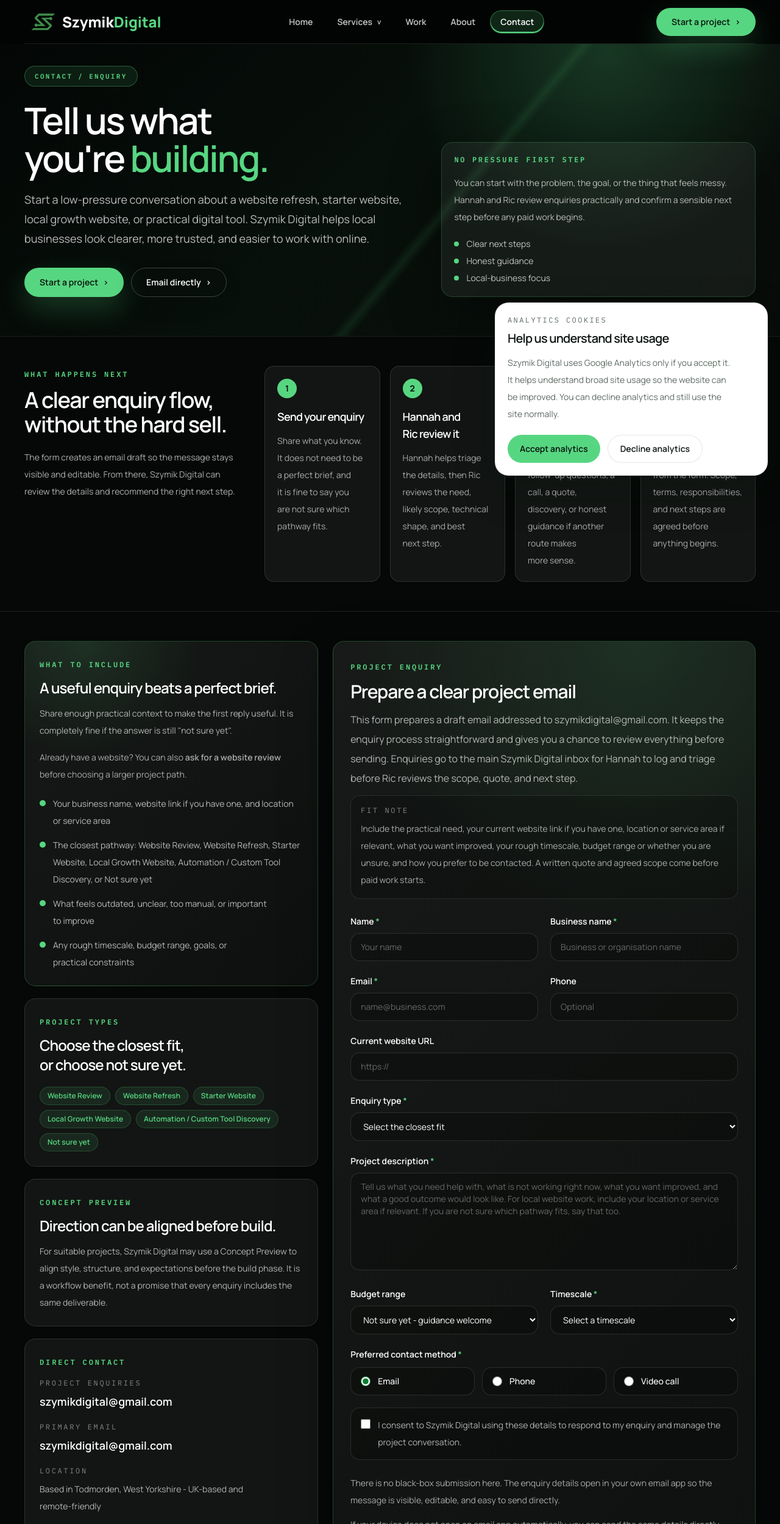
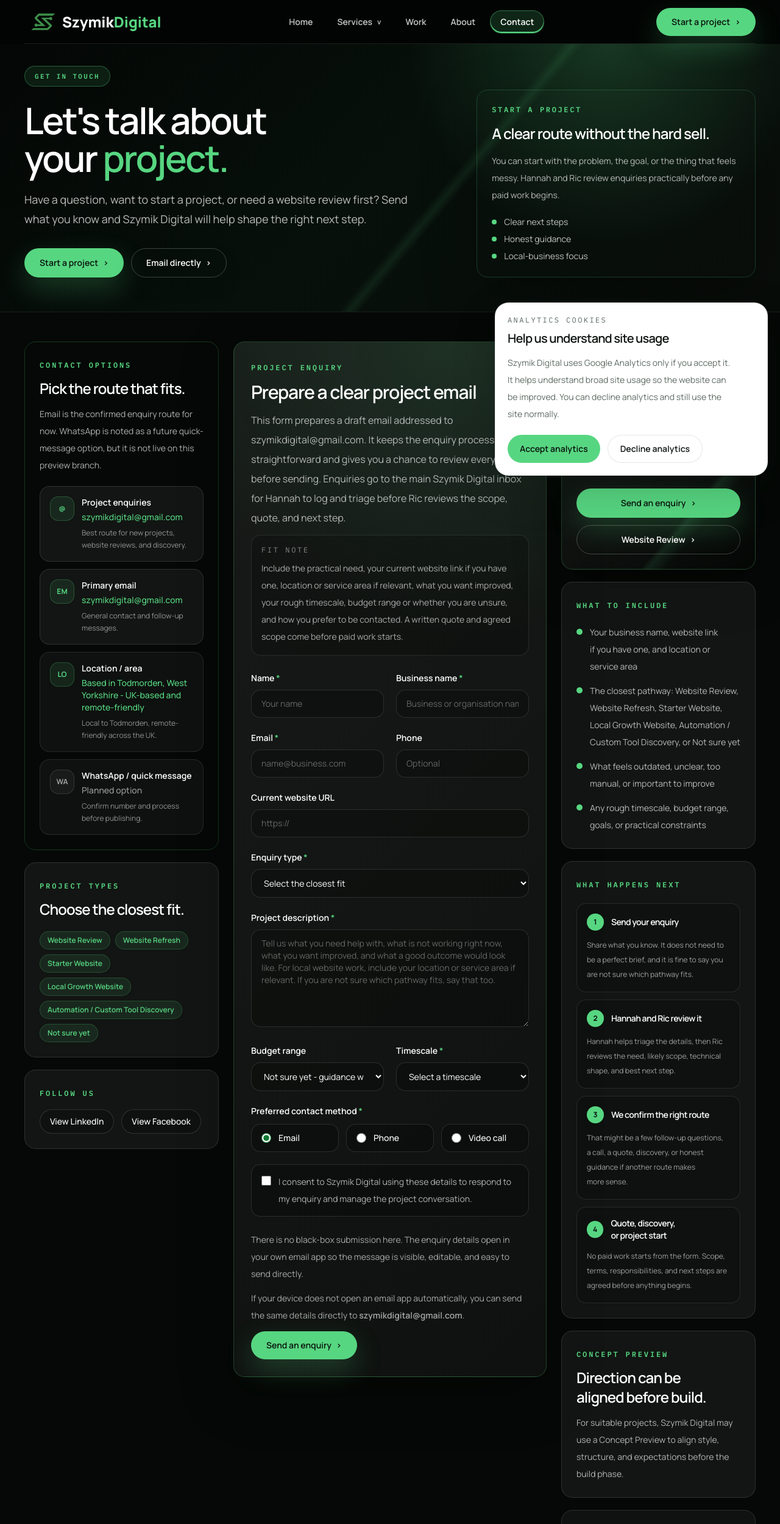
Before and after one commit to Ric0cheTed/Szymik-Digital-Website, a Next.js app: page /contact in a window 1280 px wide. Shown: the top 2499 px of the page at 61% size. Built offline with nearby package versions, Linux system fonts and the light colour scheme.

Commit message:
feat: polish contact page and contact options

```diff
--- a/src/app/contact/page.tsx
+++ b/src/app/contact/page.tsx
@@ -1,5 +1,4 @@
 import type { Metadata } from "next";
-import Link from "next/link";
 import { CtaLink } from "@/components/cta-link";
 import { EnquiryForm } from "@/components/enquiry-form";
 import { createPageMetadata } from "@/lib/metadata";
@@ -66,6 +65,56 @@ const enquiryTemplate = [
   "Consent: I consent to Szymik Digital using these details to respond to my enquiry.",
 ].join("\n");
 
+type ContactOption = {
+  label: string;
+  value: string;
+  detail: string;
+  icon: string;
+  href?: string;
+  planned?: boolean;
+};
+
+const contactOptions: ContactOption[] = [
+  {
+    label: "Project enquiries",
+    value: enquiryEmail,
+    detail: "Best route for new projects, website reviews, and discovery.",
+    href: `mailto:${enquiryEmail}?subject=${encodeURIComponent("Project enquiry for Szymik Digital")}`,
+    icon: "@",
+  },
+  {
+    label: "Primary email",
+    value: contactEmail,
+    detail: "General contact and follow-up messages.",
+    href: `mailto:${contactEmail}`,
+    icon: "EM",
+  },
+  ...(secondaryContactEmail
+    ? [
+        {
+          label: "Secondary email",
+          value: secondaryContactEmail,
+          detail: "Alternative email route if needed.",
+          href: `mailto:${secondaryContactEmail}`,
+          icon: "2",
+        },
+      ]
+    : []),
+  {
+    label: "Location / area",
+    value: siteSettings.locationText,
+    detail: "Local to Todmorden, remote-friendly across the UK.",
+    icon: "LO",
+  },
+  {
+    label: "WhatsApp / quick message",
+    value: "Planned option",
+    detail: "Confirm number and process before publishing.",
+    icon: "WA",
+    planned: true,
+  },
+];
+
 export const metadata: Metadata = createPageMetadata({
   title: "Contact Szymik Digital",
   description:
@@ -81,27 +130,79 @@ function Eyebrow({ children }: { children: string }) {
   );
 }
 
+function ContactOptionCard({
+  option,
+}: {
+  option: ContactOption;
+}) {
+  const content = (
+    <>
+      <span
+        className={`flex h-10 w-10 shrink-0 items-center justify-center rounded-[0.85rem] border text-xs font-bold ${
+          option.planned
+            ? "border-white/12 bg-white/[0.045] text-white/58"
+            : "border-accent/25 bg-accent/10 text-accent"
+        }`}
+        aria-hidden
+      >
+        {option.icon}
+      </span>
+      <span className="min-w-0">
+        <span className="block text-sm font-semibold text-white">
+          {option.label}
+        </span>
+        <span
+          className={`mt-1 block break-words text-sm font-medium ${
+            option.planned ? "text-white/58" : "text-accent"
+          }`}
+        >
+          {option.value}
+        </span>
+        <span className="mt-1.5 block text-xs leading-5 text-white/54">
+          {option.detail}
+        </span>
+      </span>
+    </>
+  );
+
+  if (option.href) {
+    return (
+      <a
+        href={option.href}
+        className="group flex gap-3 rounded-[1rem] border border-white/12 bg-white/[0.055] p-4 transition duration-200 hover:border-accent/35 hover:bg-accent/10 focus-visible:outline focus-visible:outline-2 focus-visible:outline-offset-2 focus-visible:outline-accent"
+      >
+        {content}
+      </a>
+    );
+  }
+
+  return (
+    <div className="flex gap-3 rounded-[1rem] border border-white/10 bg-white/[0.04] p-4">
+      {content}
+    </div>
+  );
+}
+
 export default function ContactPage() {
   return (
     <div className="bg-[#030504] text-white">
-      <section className="relative -mt-[5.35rem] overflow-hidden border-b border-white/10 px-0 pb-14 pt-30 sm:-mt-[5.8rem] sm:pb-16 sm:pt-36 lg:pt-32">
+      <section className="relative -mt-[5.35rem] overflow-hidden border-b border-white/10 px-0 pb-12 pt-30 sm:-mt-[5.8rem] sm:pb-14 sm:pt-36 lg:pt-32">
         <div className="absolute inset-0 bg-[radial-gradient(circle_at_78%_18%,_rgba(87,214,129,0.2),_transparent_30%),linear-gradient(135deg,_#030504_0%,_#07100b_50%,_#090d0a_100%)]" />
         <div className="absolute inset-0 opacity-35 [background-image:linear-gradient(130deg,_transparent_0%,_transparent_58%,_rgba(87,214,129,0.28)_59%,_transparent_60%)]" />
         <div className="site-container relative">
-          <div className="grid gap-10 lg:grid-cols-[minmax(0,0.9fr)_minmax(22rem,0.72fr)] lg:items-end">
+          <div className="grid gap-8 lg:grid-cols-[minmax(0,0.9fr)_minmax(20rem,0.58fr)] lg:items-end">
             <div className="max-w-4xl">
               <span className="inline-flex rounded-full border border-accent/35 bg-accent/10 px-4 py-2 font-mono text-[0.68rem] font-semibold uppercase tracking-[0.22em] text-accent">
-                Contact / Enquiry
+                Get in touch
               </span>
               <h1 className="mt-6 max-w-4xl text-4xl font-semibold leading-[1.04] text-white sm:text-6xl">
-                Tell us what you&apos;re{" "}
-                <span className="text-accent">building.</span>
+                Let&apos;s talk about your{" "}
+                <span className="text-accent">project.</span>
               </h1>
               <p className="mt-5 max-w-2xl text-base leading-8 text-white/72 sm:text-lg">
-                Start a low-pressure conversation about a website refresh,
-                starter website, local growth website, or practical digital
-                tool. Szymik Digital helps local businesses look clearer, more
-                trusted, and easier to work with online.
+                Have a question, want to start a project, or need a website
+                review first? Send what you know and Szymik Digital will help
+                shape the right next step.
               </p>
               <div className="mt-8 flex flex-col gap-3 sm:flex-row">
                 <CtaLink
@@ -120,14 +221,17 @@ export default function ContactPage() {
               </div>
             </div>
 
-            <aside className="rounded-[1.15rem] border border-accent/22 bg-white/[0.055] p-5 shadow-[0_28px_90px_rgba(0,0,0,0.32)]">
+            <aside className="rounded-[1.15rem] border border-accent/22 bg-[radial-gradient(circle_at_20%_0%,_rgba(87,214,129,0.18),_transparent_34%),rgba(255,255,255,0.055)] p-5 shadow-[0_28px_90px_rgba(0,0,0,0.32)] sm:p-6">
               <p className="font-mono text-xs font-semibold uppercase tracking-[0.22em] text-accent">
-                No pressure first step
+                Start a project
               </p>
+              <h2 className="mt-4 text-2xl font-semibold leading-tight text-white">
+                A clear route without the hard sell.
+              </h2>
               <p className="mt-4 text-sm leading-7 text-white/70">
                 You can start with the problem, the goal, or the thing that
-                feels messy. Hannah and Ric review enquiries practically and
-                confirm a sensible next step before any paid work begins.
+                feels messy. Hannah and Ric review enquiries practically before
+                any paid work begins.
               </p>
               <div className="mt-5 grid gap-2">
                 {["Clear next steps", "Honest guidance", "Local-business focus"].map(
@@ -144,75 +248,26 @@ export default function ContactPage() {
         </div>
       </section>
 
-      <section className="border-b border-white/10 bg-[#050806] py-10 sm:py-12">
-        <div className="site-container">
-          <div className="grid gap-8 lg:grid-cols-[minmax(16rem,0.62fr)_minmax(0,1.38fr)]">
-            <div>
-              <Eyebrow>What happens next</Eyebrow>
-              <h2 className="mt-3 text-3xl font-semibold text-white sm:text-4xl">
-                A clear enquiry flow, without the hard sell.
-              </h2>
-              <p className="mt-5 text-sm leading-7 text-white/68">
-                The form creates an email draft so the message stays visible
-                and editable. From there, Szymik Digital can review the details
-                and recommend the right next step.
-              </p>
-            </div>
-            <div className="grid gap-4 sm:grid-cols-2 xl:grid-cols-4">
-              {nextSteps.map((step, index) => (
-                <article
-                  key={step.title}
-                  className="rounded-[0.95rem] border border-white/12 bg-white/[0.055] p-5"
-                >
-                  <span className="flex h-8 w-8 items-center justify-center rounded-full bg-accent text-sm font-bold text-surface-strong">
-                    {index + 1}
-                  </span>
-                  <h3 className="mt-4 text-lg font-semibold text-white">
-                    {step.title}
-                  </h3>
-                  <p className="mt-3 text-sm leading-7 text-white/64">
-                    {step.description}
-                  </p>
-                </article>
-              ))}
-            </div>
-          </div>
-        </div>
-      </section>
-
       <section
         id="enquiry"
         className="scroll-mt-28 border-b border-white/10 bg-[#050806] py-10 sm:py-12"
       >
         <div className="site-container">
-          <div className="grid gap-6 lg:grid-cols-[minmax(0,0.82fr)_minmax(0,1.18fr)] lg:items-start">
-            <div className="space-y-5">
-              <article className="rounded-[1.15rem] border border-accent/25 bg-[radial-gradient(circle_at_20%_0%,_rgba(87,214,129,0.13),_transparent_28%),linear-gradient(135deg,_rgba(255,255,255,0.07),_rgba(255,255,255,0.035))] p-5 sm:p-6">
-                <Eyebrow>What to include</Eyebrow>
+          <div className="grid gap-6 xl:grid-cols-[minmax(17rem,0.72fr)_minmax(27rem,1.16fr)_minmax(17rem,0.72fr)] xl:items-start">
+            <aside className="space-y-5">
+              <article className="rounded-[1.15rem] border border-accent/22 bg-[radial-gradient(circle_at_0%_0%,_rgba(87,214,129,0.13),_transparent_32%),rgba(255,255,255,0.055)] p-5 sm:p-6">
+                <Eyebrow>Contact options</Eyebrow>
                 <h2 className="mt-3 text-2xl font-semibold text-white">
-                  A useful enquiry beats a perfect brief.
+                  Pick the route that fits.
                 </h2>
                 <p className="mt-3 text-sm leading-7 text-white/68">
-                  Share enough practical context to make the first reply useful.
-                  It is completely fine if the answer is still &quot;not sure
-                  yet&quot;.
-                </p>
-                <p className="mt-4 text-sm leading-7 text-white/64">
-                  Already have a website? You can also{" "}
-                  <Link
-                    href="/website-review/"
-                    className="font-semibold text-accent transition hover:text-white"
-                  >
-                    ask for a website review
-                  </Link>{" "}
-                  before choosing a larger project path.
+                  Email is the confirmed enquiry route for now. WhatsApp is
+                  noted as a future quick-message option, but it is not live on
+                  this preview branch.
                 </p>
                 <div className="mt-5 grid gap-3">
-                  {enquiryGuidance.map((item) => (
-                    <p key={item} className="flex gap-3 text-sm leading-7 text-white/70">
-                      <span className="mt-2 h-2.5 w-2.5 shrink-0 rounded-full bg-accent" />
-                      {item}
-                    </p>
+                  {contactOptions.map((option) => (
+                    <ContactOptionCard key={option.label} option={option} />
                   ))}
                 </div>
               </article>
@@ -220,7 +275,7 @@ export default function ContactPage() {
               <article className="rounded-[1.15rem] border border-white/12 bg-white/[0.055] p-5 sm:p-6">
                 <Eyebrow>Project types</Eyebrow>
                 <h2 className="mt-3 text-2xl font-semibold text-white">
-                  Choose the closest fit, or choose not sure yet.
+                  Choose the closest fit.
                 </h2>
                 <div className="mt-5 flex flex-wrap gap-2">
                   {projectTypes.map((item) => (
@@ -234,6 +289,94 @@ export default function ContactPage() {
                 </div>
               </article>
 
+              {activeSocialLinks.length > 0 ? (
+                <article className="rounded-[1.15rem] border border-white/12 bg-white/[0.055] p-5 sm:p-6">
+                  <Eyebrow>Follow us</Eyebrow>
+                  <div className="mt-4 flex flex-wrap gap-3">
+                    {activeSocialLinks.map((link) => (
+                      <a
+                        key={link.label}
+                        href={link.href}
+                        className="inline-flex min-h-10 items-center rounded-full border border-white/14 bg-black/18 px-4 text-sm font-medium text-white transition hover:border-accent/40 hover:text-accent focus-visible:outline focus-visible:outline-2 focus-visible:outline-offset-2 focus-visible:outline-accent"
+                        target="_blank"
+                        rel="noreferrer"
+                      >
+                        View {link.label}
+                      </a>
+                    ))}
+                  </div>
+                </article>
+              ) : null}
+            </aside>
+
+            <EnquiryForm />
+
+            <aside className="space-y-5">
+              <article className="rounded-[1.15rem] border border-accent/25 bg-[linear-gradient(135deg,_rgba(87,214,129,0.14),_rgba(255,255,255,0.055)_42%,_rgba(5,8,6,0.92)),linear-gradient(130deg,_transparent_0%,_transparent_70%,_rgba(87,214,129,0.24)_72%,_transparent_77%)] p-5 shadow-[0_24px_80px_rgba(0,0,0,0.3)] sm:p-6">
+                <Eyebrow>Start a project</Eyebrow>
+                <h2 className="mt-3 text-2xl font-semibold text-white">
+                  Ready to shape the next step?
+                </h2>
+                <p className="mt-3 text-sm leading-7 text-white/68">
+                  Use the form to explain the project, request a Website
+                  Review, or ask which pathway makes most sense.
+                </p>
+                <div className="mt-5 grid gap-3">
+                  <CtaLink
+                    href="#enquiry"
+                    className="min-h-12 w-full justify-center !text-surface-strong hover:!text-surface-strong"
+                  >
+                    Send an enquiry
+                  </CtaLink>
+                  <CtaLink
+                    href="/website-review/"
+                    variant="secondary"
+                    className="min-h-12 w-full justify-center border-white/22 bg-transparent !text-white hover:bg-white/10 hover:!text-white"
+                  >
+                    Website Review
+                  </CtaLink>
+                </div>
+              </article>
+
+              <article className="rounded-[1.15rem] border border-white/12 bg-white/[0.055] p-5 sm:p-6">
+                <Eyebrow>What to include</Eyebrow>
+                <div className="mt-5 grid gap-3">
+                  {enquiryGuidance.map((item) => (
+                    <p
+                      key={item}
+                      className="flex gap-3 text-sm leading-7 text-white/70"
+                    >
+                      <span className="mt-2 h-2.5 w-2.5 shrink-0 rounded-full bg-accent" />
+                      {item}
+                    </p>
+                  ))}
+                </div>
+              </article>
+
+              <article className="rounded-[1.15rem] border border-white/12 bg-white/[0.055] p-5 sm:p-6">
+                <Eyebrow>What happens next</Eyebrow>
+                <div className="mt-5 grid gap-3">
+                  {nextSteps.map((step, index) => (
+                    <div
+                      key={step.title}
+                      className="rounded-[0.95rem] border border-white/10 bg-black/18 p-4"
+                    >
+                      <div className="flex items-center gap-3">
+                        <span className="flex h-7 w-7 items-center justify-center rounded-full bg-accent text-xs font-bold text-surface-strong">
+                          {index + 1}
+                        </span>
+                        <h3 className="text-sm font-semibold text-white">
+                          {step.title}
+                        </h3>
+                      </div>
+                      <p className="mt-3 text-xs leading-6 text-white/60">
+                        {step.description}
+                      </p>
+                    </div>
+                  ))}
+                </div>
+              </article>
+
               <article className="rounded-[1.15rem] border border-white/12 bg-white/[0.055] p-5 sm:p-6">
                 <Eyebrow>Concept Preview</Eyebrow>
                 <h2 className="mt-3 text-2xl font-semibold text-white">
@@ -242,92 +385,19 @@ export default function ContactPage() {
                 <p className="mt-3 text-sm leading-7 text-white/68">
                   For suitable projects, Szymik Digital may use a Concept
                   Preview to align style, structure, and expectations before the
-                  build phase. It is a workflow benefit, not a promise that
-                  every enquiry includes the same deliverable.
+                  build phase.
                 </p>
               </article>
 
-              <article className="rounded-[1.15rem] border border-white/12 bg-white/[0.055] p-5 sm:p-6">
-                <Eyebrow>Direct contact</Eyebrow>
-                <div className="mt-4 grid gap-5">
-                  <div>
-                    <p className="font-mono text-xs uppercase tracking-[0.22em] text-white/48">
-                      Project enquiries
-                    </p>
-                    <a
-                      href={`mailto:${enquiryEmail}?subject=${encodeURIComponent("Project enquiry for Szymik Digital")}`}
-                      className="mt-2 inline-block text-lg font-semibold text-accent transition hover:text-white"
-                    >
-                      {enquiryEmail}
-                    </a>
-                  </div>
-                  <div>
-                    <p className="font-mono text-xs uppercase tracking-[0.22em] text-white/48">
-                      Primary email
-                    </p>
-                    <a
-                      href={`mailto:${contactEmail}`}
-                      className="mt-2 inline-block text-lg font-semibold text-accent transition hover:text-white"
-                    >
-                      {contactEmail}
-                    </a>
-                  </div>
-                  {secondaryContactEmail ? (
-                    <div>
-                      <p className="font-mono text-xs uppercase tracking-[0.22em] text-white/48">
-                        Secondary email
-                      </p>
-                      <a
-                        href={`mailto:${secondaryContactEmail}`}
-                        className="mt-2 inline-block text-lg font-semibold text-accent transition hover:text-white"
-                      >
-                        {secondaryContactEmail}
-                      </a>
-                    </div>
-                  ) : null}
-                  <div>
-                    <p className="font-mono text-xs uppercase tracking-[0.22em] text-white/48">
-                      Location
-                    </p>
-                    <p className="mt-2 text-sm leading-7 text-white/68">
-                      {siteSettings.locationText}
-                    </p>
-                  </div>
-                  {activeSocialLinks.length > 0 ? (
-                    <div>
-                      <p className="font-mono text-xs uppercase tracking-[0.22em] text-white/48">
-                        Public profiles
-                      </p>
-                      <div className="mt-3 flex flex-wrap gap-3">
-                        {activeSocialLinks.map((link) => (
-                          <a
-                            key={link.label}
-                            href={link.href}
-                            className="inline-flex min-h-10 items-center rounded-full border border-white/14 bg-black/18 px-4 text-sm font-medium text-white transition hover:border-accent/40 hover:text-accent"
-                            target="_blank"
-                            rel="noreferrer"
-                          >
-                            View {link.label}
-                          </a>
-                        ))}
-                      </div>
-                    </div>
-                  ) : null}
-                </div>
-              </article>
-
-              <article className="rounded-[1.15rem] border border-white/12 bg-white/[0.055] p-5 sm:p-6">
-                <Eyebrow>Email template</Eyebrow>
-                <h2 className="mt-3 text-2xl font-semibold text-white">
+              <details className="rounded-[1.15rem] border border-white/12 bg-white/[0.045] p-5 sm:p-6">
+                <summary className="cursor-pointer text-sm font-semibold text-white transition hover:text-accent">
                   Prefer to write the message yourself?
-                </h2>
-                <pre className="mt-4 overflow-x-auto rounded-[0.95rem] border border-white/10 bg-black/22 p-4 whitespace-pre-wrap text-sm leading-7 text-white/64">
+                </summary>
+                <pre className="mt-4 overflow-x-auto whitespace-pre-wrap rounded-[0.95rem] border border-white/10 bg-black/22 p-4 text-sm leading-7 text-white/64">
                   {enquiryTemplate}
                 </pre>
-              </article>
-            </div>
-
-            <EnquiryForm />
+              </details>
+            </aside>
           </div>
         </div>
       </section>
```
Also changed, not shown: 2 other files (tests, documents, lock files or other folders).
